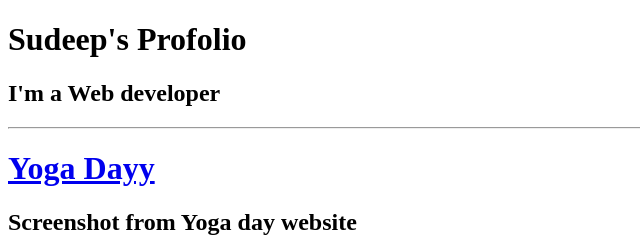
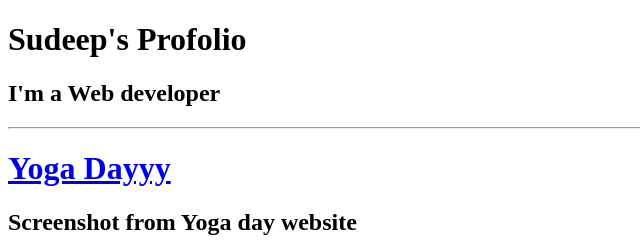
Before and after one commit to Sudeep9845/sj.shtmlprofolio.io, a plain HTML site: page index.html in a window 1280 px wide. Shown: the top 240 px of the page, 0-640 px from the left. Drawn offline with Linux system fonts and the light colour scheme.

Commit message:
Update index.html

```diff
--- a/index.html
+++ b/index.html
@@ -13,7 +13,7 @@
 
 <hr />
 <!-- TODO 2: Add Your previous projects' HTML into the public folder -->
-<a href="./public/index.html"><h1>Yoga Dayy</h1></a>
+<a href="./public/index.html"><h1>Yoga Dayyy</h1></a>
 <h2>Screenshot from Yoga day website</h2>
 <hr/>
 <img src="./assets/images/Screenshot 2023-04-19 190732.jpg" alt="yoga dayp preivew" width="500"/>
```
